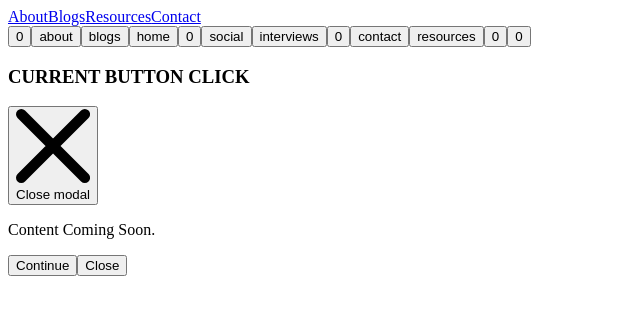
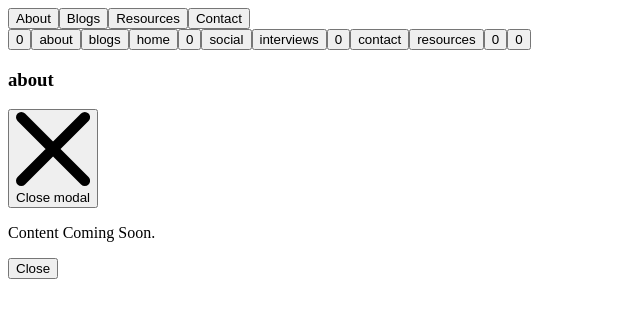
Before and after one commit to arnab-156/serve-6, a Next.js app: page / in a window 1280 px wide. Both pictures are taken after a click on the button "about". Shown: the top 318 px of the page, without its empty margins (0-640 px from the left). Built offline with nearby package versions, Linux system fonts and the light colour scheme.

Commit message:
tab index on modal to close (#3)
* tab index on modal to close

* navigation tab fixed

* animation

```diff
--- a/src/app/components/modal.tsx
+++ b/src/app/components/modal.tsx
@@ -8,10 +8,11 @@ interface ModalProps {
 };
 
 export const Modal: NextPage<ModalProps> = ({ onClose, children, title }) => (
-    <div id="default-modal" aria-hidden="true" className="h-screen w-screen overflow-y-auto overflow-x-hidden fixed top-0 right-0 left-0 z-50 justify-center items-center w-full md:inset-0 h-[calc(100%-1rem)] max-h-full">
-        <div className="relative p-4 w-full max-w-2xl max-h-full">
+    <div id="default-modal" aria-hidden="true" className={`h-screen w-screen overflow-y-auto overflow-x-hidden
+    fixed top-0 right-0 left-0 z-50 justify-center items-center w-full md:inset-0 h-[calc(100%-1rem)] max-h-full`}>
+        <div className="relative p-4 w-full h-full">
             {/* <!-- Modal content --> */}
-            <div className="relative bg-white rounded-lg shadow dark:bg-gray-700">
+            <div className="relative bg-white rounded-lg shadow dark:bg-gray-700 w-full h-full">
                 {/* <!-- Modal header --> */}
                 <div className="flex items-center justify-between p-4 md:p-5 border-b rounded-t dark:border-gray-600">
                     <h3 className="text-xl font-semibold text-gray-900 dark:text-white">
@@ -19,6 +20,7 @@ export const Modal: NextPage<ModalProps> = ({ onClose, children, title }) => (
                     </h3>
                     <button type="button" className="text-gray-400 bg-transparent hover:bg-gray-200 hover:text-gray-900 rounded-lg text-sm w-8 h-8 ms-auto inline-flex justify-center items-center dark:hover:bg-gray-600 dark:hover:text-white" data-modal-hide="default-modal"
                         onClick={onClose}
+                        tabIndex={1}
                     >
                         <svg className="w-3 h-3" aria-hidden="true" xmlns="http://www.w3.org/2000/svg" fill="none" viewBox="0 0 14 14">
                             <path stroke="currentColor" stroke-linecap="round" stroke-linejoin="round" stroke-width="2" d="m1 1 6 6m0 0 6 6M7 7l6-6M7 7l-6 6" />
@@ -27,13 +29,13 @@ export const Modal: NextPage<ModalProps> = ({ onClose, children, title }) => (
                     </button>
                 </div>
                 {/* <!-- Modal body --> */}
-                <div className="p-4 md:p-5 space-y-4">
+                <div className="p-4 md:p-5 space-y-4 h-[80vh] overflow-y-scroll">
                     {children}
                 </div>
                 {/* <!-- Modal footer --> */}
-                <div className="flex items-center p-4 md:p-5 border-t border-gray-200 rounded-b dark:border-gray-600">
-                    <button data-modal-hide="default-modal" type="button" className="text-white bg-black hover:bg-blue-800 focus:ring-4 focus:outline-none focus:ring-blue-300 font-medium rounded-lg text-sm px-5 py-2.5 text-center dark:bg-blue-600 dark:hover:bg-blue-700 dark:focus:ring-blue-800 dark:invert">Continue</button>
-                    <button data-modal-hide="default-modal" type="button" className="py-2.5 px-5 ms-3 text-sm font-medium text-gray-900 focus:outline-none bg-white rounded-lg border border-gray-200 hover:bg-gray-100 hover:text-blue-700 focus:z-10 focus:ring-4 focus:ring-gray-100 dark:focus:ring-gray-700 dark:bg-gray-800 dark:text-gray-400 dark:border-gray-600 dark:hover:text-white dark:hover:bg-gray-700" onClick={onClose}>Close</button>
+                <div className="flex items-center p-2 md:p-5 border-t border-gray-200 rounded-b dark:border-gray-600">
+                    <button tabIndex={1} type="button" className="grow md:grow-0 text-white bg-black hover:bg-blue-800 focus:ring-4 focus:outline-none focus:ring-blue-300 font-medium rounded-lg text-sm px-5 py-2.5 text-center dark:bg-blue-600 dark:hover:bg-blue-700 dark:focus:ring-blue-800 dark:invert" onClick={onClose}>Close</button>
+                    {/* <button tabIndex={1} type="button" className="py-2.5 px-5 ms-3 text-sm font-medium text-gray-900 focus:outline-none bg-white rounded-lg border border-gray-200 hover:bg-gray-100 hover:text-blue-700 focus:z-10 focus:ring-4 focus:ring-gray-100 dark:focus:ring-gray-700 dark:bg-gray-800 dark:text-gray-400 dark:border-gray-600 dark:hover:text-white dark:hover:bg-gray-700" onClick={onClose}>Close</button> */}
                 </div>
             </div>
         </div>
--- a/src/app/components/navigation/desktop.tsx
+++ b/src/app/components/navigation/desktop.tsx
@@ -1,25 +1,33 @@
-import Link from 'next/link';
+import React from "react";
+import type { NextPage } from 'next';
 
-const DesktopNav = () => {
+interface NavProps {
+    func: (isOpen: boolean, title: string | number) => void,
+    isModalOpen: boolean,
+};
+
+const DesktopNav: NextPage<NavProps> = ({ isModalOpen, func }) => {
     const $btnclassName = "flex justify-center space-around items-center p-2 m-2 h-10 hover:underline rounded-md";
 
+    const itemList: Array<string> = ["About", "Blogs", "Resources", "Contact"];
     return (
         <nav className={`flex flex-row-reverse md:flex-row flex-grow w-full z-10 justify-evenly
         fixed bottom-0 left-0 right-0 md:top-0 border-black border-y-4
         p-2 max-h-20
         `}>
-            <Link className={$btnclassName} href="#about-me">
-                About
-            </Link>
-            <Link className={$btnclassName} href="#blogs">
-                Blogs
-            </Link>
-            <Link className={$btnclassName} href="#resources">
-                Resources
-            </Link>
-            <Link className={$btnclassName} href="#contact">
-                Contact
-            </Link>
+            {
+
+                itemList.map((item, id) => (<button
+                    onClick={() => func(isModalOpen, item)}
+                    tabIndex={isModalOpen ? -1 : 0}
+                    type="button"
+                    className={$btnclassName}
+                    key={`${item}-${id}`}
+                >
+                    {item}
+                </button>
+                ))
+            }
         </nav>
     )
 }
--- a/src/app/page.tsx
+++ b/src/app/page.tsx
@@ -6,30 +6,45 @@ import { Modal } from "./components/modal";
 
 export default function Home() {
   const [isModalOpen, setIsModalOpen] = useState<boolean>(false);
+  const [modalTitle, setModalTitle] = useState<string>("");
   const gridDesign = [
     [0, "about", "blogs", "home"],
     [0, "social", "interviews", 0],
     ["contact", "resources", 0, 0],
   ];
 
-  const $blobClassName = `block bg-black rounded-full scale-x-90 scale-y-90 p-2 md:p-4 hover:scale-100 transition delay-100 duration-700 ease-in-out w-[25vw] h-[25vw] lg:max-h-[25vh] lg:max-w-[25vh] content-center hover:text-white focus:text-white focus:shadow-2xl focus:shadow-indigo-500/50`;
+  const $blobClassName = `block bg-black rounded-full scale-x-90 scale-y-90 p-2 md:p-4 hover:scale-100 transition delay-100 duration-700 ease-in-out w-[25vw] h-[25vw] lg:max-h-[25vh] lg:max-w-[25vh] content-center hover:text-white focus:text-white focus:shadow-2xl focus:shadow-indigo-500/50 btnAnimation`;
 
-
-  // modal component is needed. 1. right now simple open close with click.
-  // based on input, finds from library and shows modal.
+  const handleOnClick = (isOpen: boolean, title: string | number) => {
+    if (typeof title === 'string') {
+      setModalTitle(title);
+    }
+    setIsModalOpen(!isOpen);
+  };
 
   return (
     <main className="h-screen m-auto">
-      <DesktopNav />
+      <DesktopNav isModalOpen={isModalOpen} func={handleOnClick} />
       <div className="h-3/4 grid grid-cols-4 grid-flow-row gap-4 pt-[20%] md:pt-[6rem] lg:max-h-fit">
         {
-          gridDesign.map((innerArr, id) => innerArr.map((elem, idx) => (<button onClick={() => setIsModalOpen(true)} tabIndex={0} type="button" data-modal-target="default-modal" data-modal-toggle="default-modal" className={elem ? $blobClassName : 'invisible'} key={`${id}-${idx}`}>{elem}</button>)))
+          gridDesign.map((innerArr, id) => innerArr.map((elem, idx) => (
+            <button
+              onClick={() => handleOnClick(isModalOpen, elem)}
+              tabIndex={isModalOpen ? -1 : 0}
+              type="button"
+              data-modal-target="default-modal" data-modal-toggle="default-modal"
+              className={elem ? $blobClassName : 'invisible'}
+              key={`${id}-${idx}`}
+            >
+              {elem}
+            </button>
+          )))
         }
       </div>
       {
         isModalOpen && (
           <Modal
-            title="CURRENT BUTTON CLICK"
+            title={modalTitle}
             onClose={() => setIsModalOpen(false)}
           >
             <p>Content Coming Soon.</p>
```
Also changed, not shown: src/app/globals.css (+108 -0 lines).
